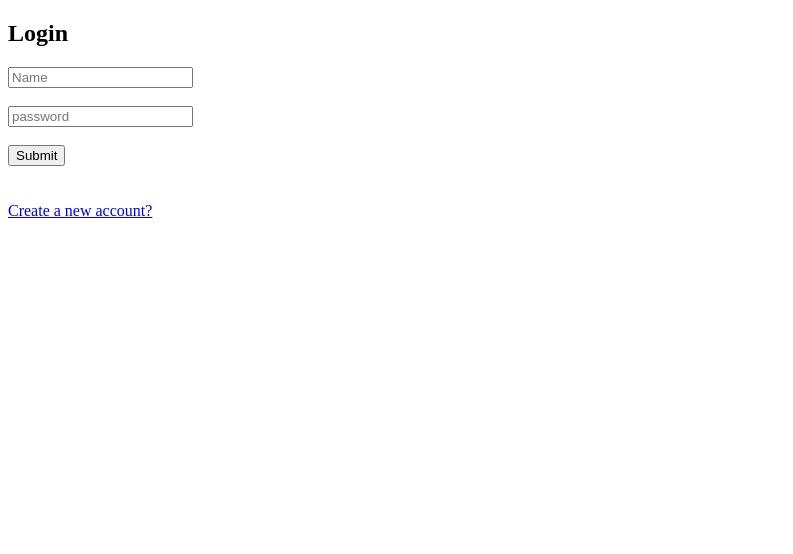
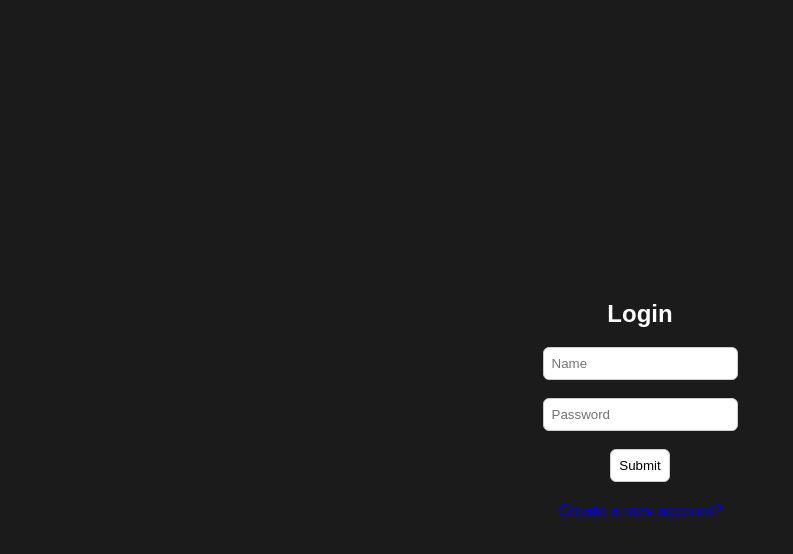
Before and after one commit to LakshyaSharma207/Finance-Dashboard-InvesTracker, a plain HTML site: page client/login.html in a window 1280 px wide. Shown: the whole page, without its empty margins (0-793 px from the left). Drawn offline with Linux system fonts and the light colour scheme.

Commit message:
addition of styling

```diff
--- /dev/null
+++ b/client/login.css
@@ -0,0 +1,47 @@
+* {
+    background-color: #1c1b1b;
+}
+
+h2 {
+    color: #ffffff;
+}
+
+input {
+    color: black;
+    background-color: white;
+    border-radius: 6px;
+    border: 1px  solid #ccc;
+    padding: 8px;
+}
+
+body {
+    font-family: Arial, sans-serif;
+    margin: 0;
+    padding: 0;
+    display: flex;
+    justify-content: center;
+    align-items: center;
+    height: 100vh;
+}
+
+.login-container {
+    width: 300px;
+    text-align: center;
+}
+
+form {
+    margin-bottom: 20px;
+}
+
+.signup-link {
+    margin-top: 20px;
+}
+
+input[type="submit"]:hover {
+    cursor: pointer;
+    transform: translateY(-2px);
+}
+
+input[type="submit"]:active {
+    transform: translateY(1px);
+}
--- a/client/login.html
+++ b/client/login.html
@@ -4,18 +4,23 @@
     <meta charset="UTF-8">
     <meta name="viewport" content="width=device-width, initial-scale=1.0">
     <title>Login</title>
+    <link type="text/css" rel="stylesheet" href="./login.css">
 </head>
 <body>
 
-<h2>Login</h2>
+<div class="login-container">
+    <h2>Login</h2>
 
-<form id="login-form">
-    <input type="text" id="name" placeholder="Name"><br><br>
-    <input type="password" id="password" placeholder="password"><br><br>
-    <input type="submit">
-</form>
+    <form id="login-form">
+        <input type="text" id="name" placeholder="Name"><br><br>
+        <input type="password" id="password" placeholder="Password"><br><br>
+        <input type="submit">
+    </form>
 
-<br><br><a href="./signup.html">Create a new account?</a>
+    <div class="signup-link">
+        <a href="./signup.html">Create a new account?</a>
+    </div>
+</div>
 
 <script src="./jquery.js"></script>
 <script src="./index.js"></script>
```
